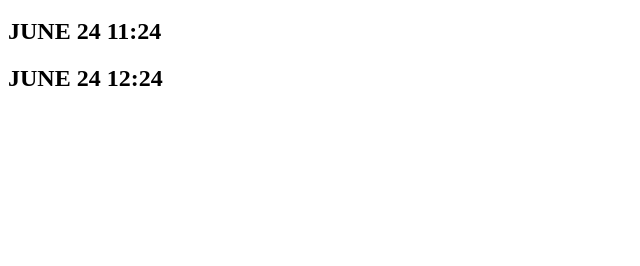
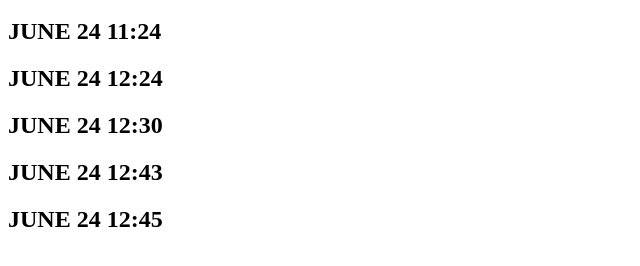
Before and after one commit to sebastianvz/aws_codedeploy_appTest, a plain HTML site: page app_files/index.html in a window 1280 px wide. Shown: the part 48-314 px from the top of the page, without its empty margins (0-640 px from the left). Drawn offline with Linux system fonts and the light colour scheme.

Commit message:
testing codedeploy

```diff
--- a/app_files/index.html
+++ b/app_files/index.html
@@ -1,3 +1,6 @@
 <h1>CODE DEPLOY </h1>
 <h2>JUNE 24 11:24</h2>
 <h2>JUNE 24 12:24</h2>
+<h2>JUNE 24 12:30</h2>
+<h2>JUNE 24 12:43</h2>
+<h2>JUNE 24 12:45</h2>
```
